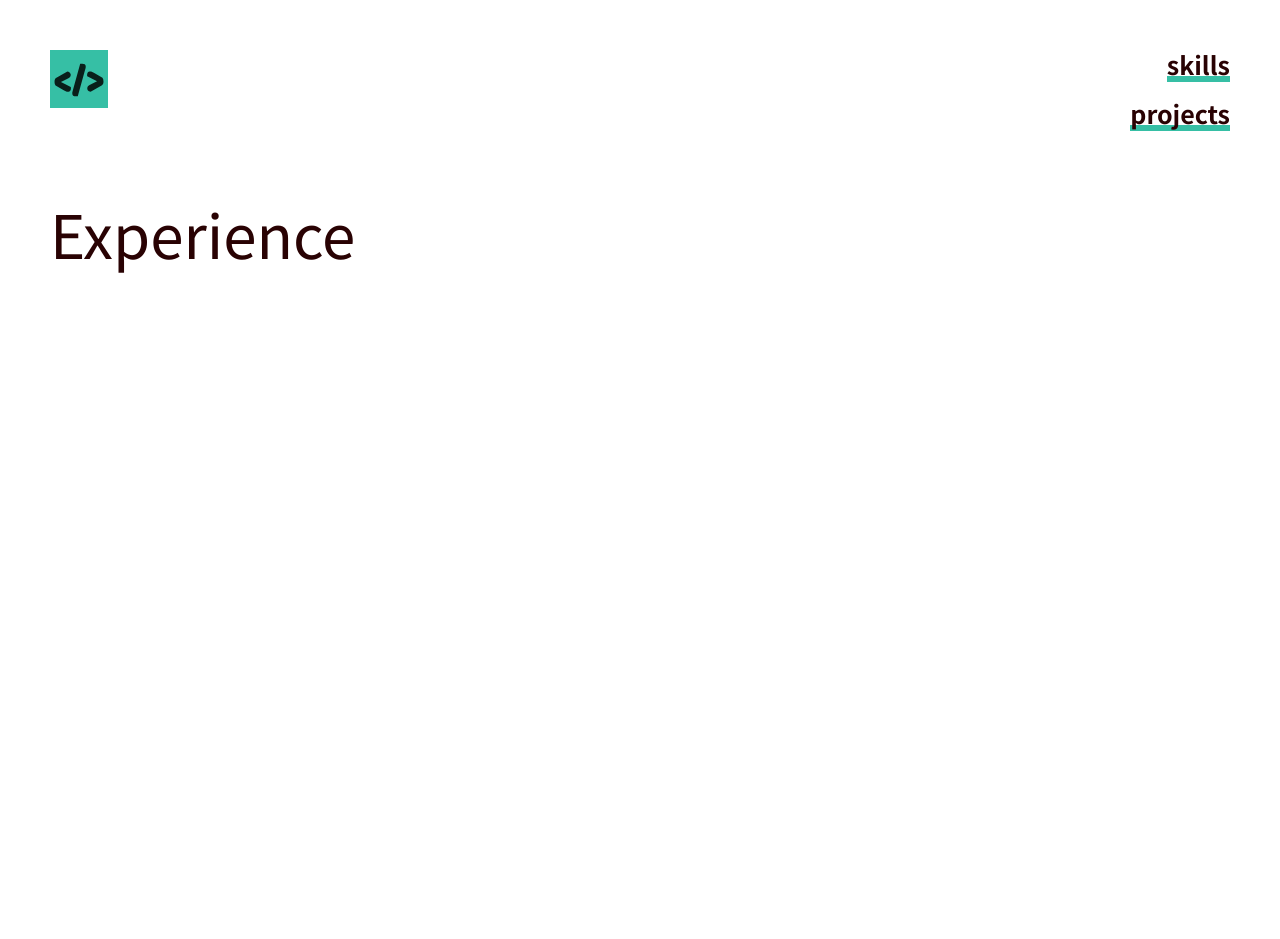
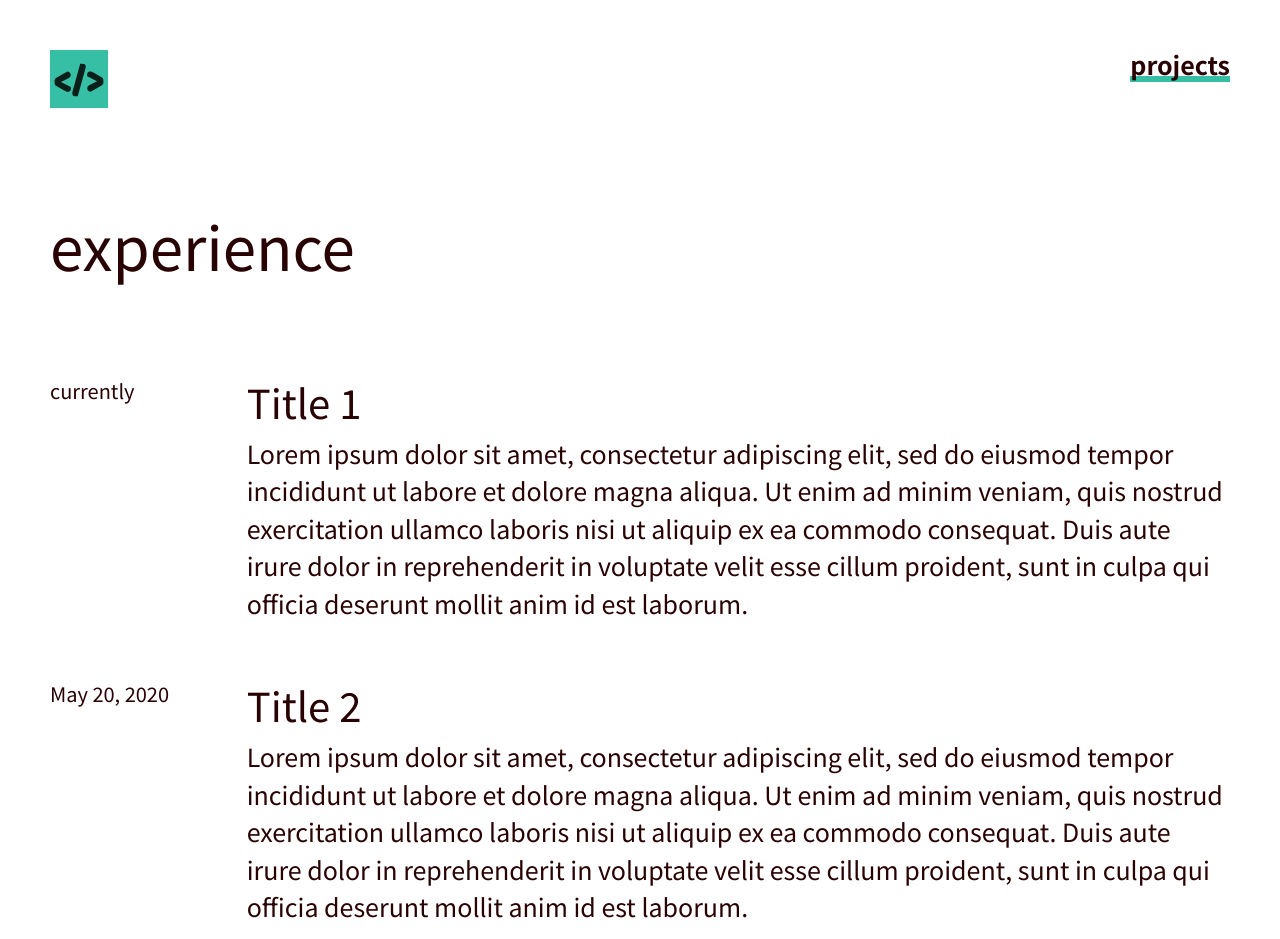
Before and after one commit to luiscarlin/luiscarlin.dev, a Gatsby site: page /experience in a window 1280 px wide. Shown: the top 939 px of the page. Before the commit the page ends 800 px from the top, so only its background shows below. Built offline with nearby package versions, Linux system fonts and the light colour scheme; Gatsby itself is replaced by a stand-in of ours.

Commit message:
add experience;no more scss modules because cannot target nested classes

```diff
--- a/src/components/Header/Header.js
+++ b/src/components/Header/Header.js
@@ -1,17 +1,16 @@
 import { Link } from "gatsby"
 import React from "react"
-import styles from "./header.module.scss"
+import "./header.scss"
 import Logo from "./logo.inline.svg"
 
 const links = [
-  { url: "/skills", text: "skills" },
   { url: "/experience", text: "experience" },
   { url: "/projects", text: "projects" },
 ]
 
 const Header = ({ pathname }) => {
   return (
-    <header className={styles.header}>
+    <header className={"header"}>
       <Link to="/">
         <Logo />
       </Link>
--- a/src/components/Layout/index.js
+++ b/src/components/Layout/index.js
@@ -1,11 +1,11 @@
 import React from "react"
 import { Helmet } from "react-helmet"
 import Header from "../Header"
-import styles from "./layout.module.scss"
+import "./layout.scss"
 
 const Layout = ({ children, location }) => {
   return (
-    <div className={styles.layout}>
+    <div className="layout">
       <Helmet>
         <title>Hey. I'm Luis</title>
         <meta name="description" content="My personal website" />
--- a/src/components/ReactLogo/ReactLogo.js
+++ b/src/components/ReactLogo/ReactLogo.js
@@ -1,7 +1,7 @@
 import React from "react"
-import styles from "./react-logo.module.scss"
+import "./react-logo.scss"
 import logo from "./react-logo.svg"
 
 export default () => {
-  return <img src={logo} className={styles.ReactLogo} alt="react-logo" />
+  return <img src={logo} className={"react-logo"} alt="react-logo" />
 }
--- a/src/components/ReactLogo/react-logo.module.scss
+++ b/src/components/ReactLogo/react-logo.scss
@@ -1,4 +1,4 @@
-.ReactLogo {
+.react-logo {
   animation: logo-spin infinite 3s linear;
   height: 5rem;
   pointer-events: none;
--- a/src/components/SocialMediaBar/SocialMediaBar.js
+++ b/src/components/SocialMediaBar/SocialMediaBar.js
@@ -5,7 +5,7 @@ import {
   FaLinkedin,
   FaTwitterSquare,
 } from "react-icons/fa"
-import styles from "./social-media.module.scss"
+import "./social-media.scss"
 
 export default () => {
   const socialMedia = [
@@ -28,7 +28,7 @@ export default () => {
   ]
 
   return (
-    <div className={styles.socialMediaWrapper}>
+    <div className={"social-media-bar"}>
       {socialMedia.map((site, index) => (
         <a
           key={index}
--- a/src/components/SocialMediaBar/social-media.module.scss
+++ b/src/components/SocialMediaBar/social-media.scss
@@ -1,6 +1,6 @@
 @import '../../styles/colors.scss';
 
-.socialMediaWrapper {
+.social-media-bar {
   display: flex;
   flex-direction: row;
 
--- /dev/null
+++ b/src/components/TimelineCard/TimelineCard.js
@@ -0,0 +1,18 @@
+import React from "react"
+import "./timeline-card.scss"
+
+const TimelineCard = ({ date, title, text }) => {
+  return (
+    <div className="timeline-card">
+      <div className="date-container">
+        <h4>{date}</h4>
+      </div>
+      <div className="content-container">
+        <h2 className="title">{title}</h2>
+        <h3 className="text">{text}</h3>
+      </div>
+    </div>
+  )
+}
+
+export default TimelineCard
--- /dev/null
+++ b/src/components/TimelineCard/index.js
@@ -0,0 +1 @@
+export { default } from "./TimelineCard"
--- /dev/null
+++ b/src/components/TimelineCard/timeline-card.scss
@@ -0,0 +1,20 @@
+.timeline-card {
+  display: flex;
+  flex-direction: row;
+  margin-bottom: 5rem;
+
+  .date-container {
+   flex: 1;
+  }
+
+  .content-container {
+    flex: 5;
+    .title {
+      margin-bottom: 1rem;
+    }
+    .text {
+      margin-bottom: 1rem;
+      line-height: 1.5;
+    }
+  }
+}
--- a/src/pages/experience.js
+++ b/src/pages/experience.js
@@ -1,5 +1,33 @@
 import React from "react"
+import TimelineCard from "../components/TimelineCard"
 
+const content = [
+  {
+    date: "currently",
+    title: "Title 1",
+    text:
+      "Lorem ipsum dolor sit amet, consectetur adipiscing elit, sed do eiusmod tempor incididunt ut labore et dolore magna aliqua. Ut enim ad minim veniam, quis nostrud exercitation ullamco laboris nisi ut aliquip ex ea commodo consequat. Duis aute irure dolor in reprehenderit in voluptate velit esse cillum proident, sunt in culpa qui officia deserunt mollit anim id est laborum.",
+  },
+  {
+    date: "May 20, 2020",
+    title: "Title 2",
+    text:
+      "Lorem ipsum dolor sit amet, consectetur adipiscing elit, sed do eiusmod tempor incididunt ut labore et dolore magna aliqua. Ut enim ad minim veniam, quis nostrud exercitation ullamco laboris nisi ut aliquip ex ea commodo consequat. Duis aute irure dolor in reprehenderit in voluptate velit esse cillum proident, sunt in culpa qui officia deserunt mollit anim id est laborum.",
+  },
+  {
+    date: "May 10, 2020",
+    title: "Title 3",
+    text:
+      "Lorem ipsum dolor sit amet, consectetur adipiscing elit, sed do eiusmod tempor incididunt ut labore et dolore magna aliqua. Ut enim ad minim veniam, quis nostrud exercitation ullamco laboris nisi ut aliquip ex ea commodo consequat. Duis aute irure dolor in reprehenderit in voluptate velit esse cillum proident, sunt in culpa qui officia deserunt mollit anim id est laborum.",
+  },
+]
 export default () => {
-  return <h1>Experience</h1>
+  return (
+    <div className="experience-wrapper">
+      <div className="title-wrapper">
+        <h1>experience</h1>
+      </div>
+      <div className="content">{content.map(TimelineCard)}</div>
+    </div>
+  )
 }
--- a/src/pages/skills.js
+++ /dev/null
@@ -1,3 +0,0 @@
-import React from "react"
-
-export default () => <h1>skills</h1>
--- a/src/styles/index.scss
+++ b/src/styles/index.scss
@@ -3,4 +3,5 @@
 @import './colors.scss';
 @import './media-breakpoints.scss';
 @import "./base.scss";
-@import "./pages/landing.scss"
+@import "./pages/landing.scss";
+@import "./pages/experience.scss";
--- /dev/null
+++ b/src/styles/pages/experience.scss
@@ -0,0 +1,10 @@
+.experience-wrapper {
+  .title-wrapper {
+    margin-top: 10rem;
+    margin-bottom: 10rem;
+  }
+
+  .content {
+    margin-bottom: 10rem;
+  }
+}
```
Also changed, not shown: src/styles/mixins.scss (added, +16 -0 lines), src/components/Header/header.scss (renamed from src/components/Header/header.module.scss), src/components/Layout/layout.scss (renamed from src/components/Layout/layout.module.scss).
